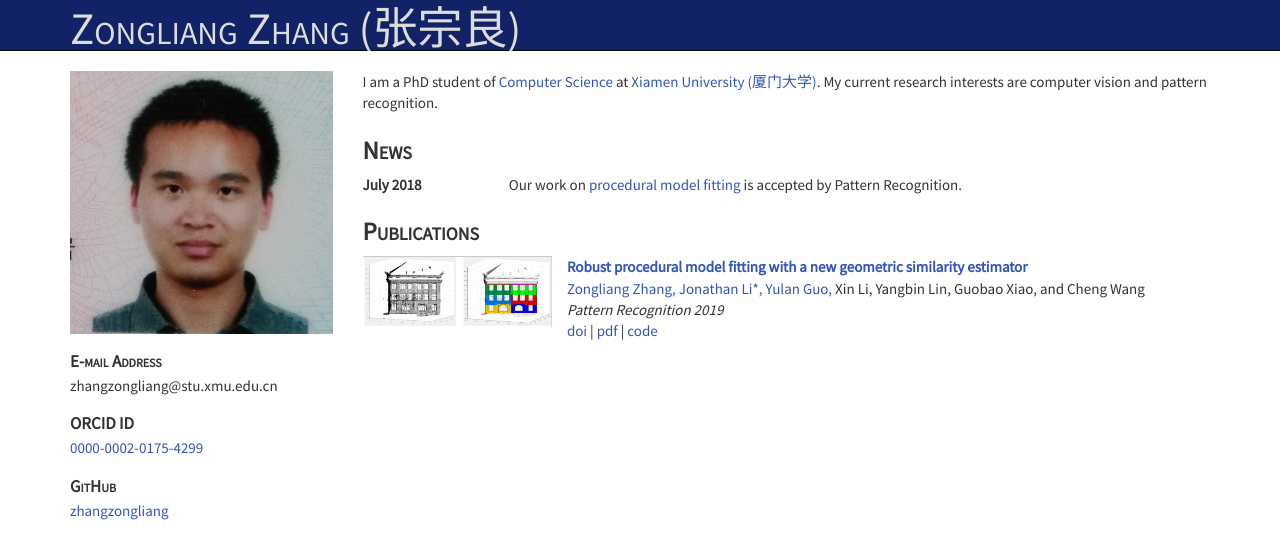
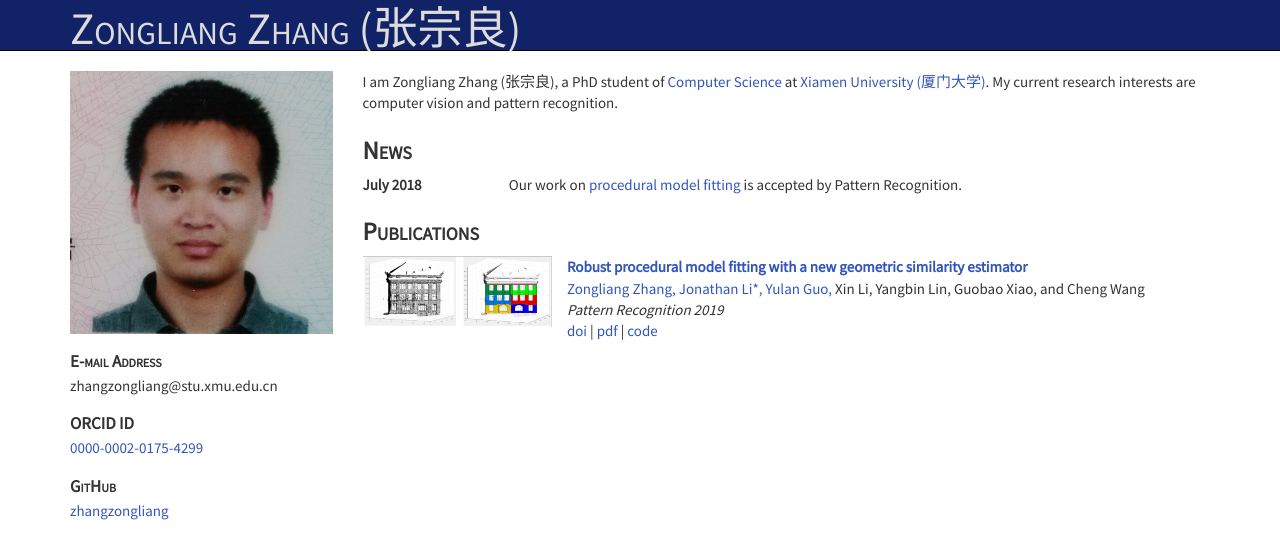
Before and after one commit to huangxw/zhangzongliang.github.io, a Jekyll site: the page built from index.html, in a window 1280 px wide. Shown: the top 559 px of the page. Built offline with Jekyll 4.4.1, drawn with Linux system fonts in a browser that asks for light colours.

Commit message:
Update index.html

```diff
--- a/index.html
+++ b/index.html
@@ -6,7 +6,7 @@ layout: default
 	<div class='hidden-md hidden-lg mainheader'>About</div>
 
 	<p>
-		I am a PhD student of <a target='_blank' href='http://www.cs.xmu.edu.cn'>Computer Science</a> at <a target='_blank' href='https://www.xmu.edu.cn/'>Xiamen University (厦门大学)</a>.
+		I am Zongliang Zhang (张宗良), a PhD student of <a target='_blank' href='http://www.cs.xmu.edu.cn'>Computer Science</a> at <a target='_blank' href='https://www.xmu.edu.cn/'>Xiamen University (厦门大学)</a>.
 		My current research interests are computer vision and pattern recognition.
 	</p>
 
```
